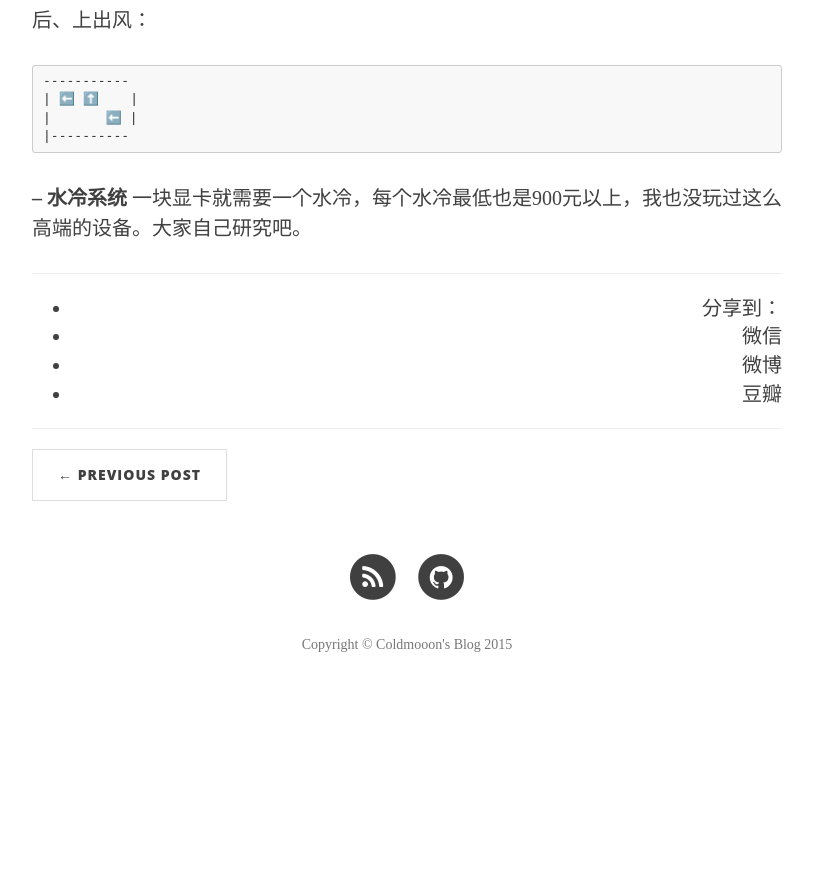
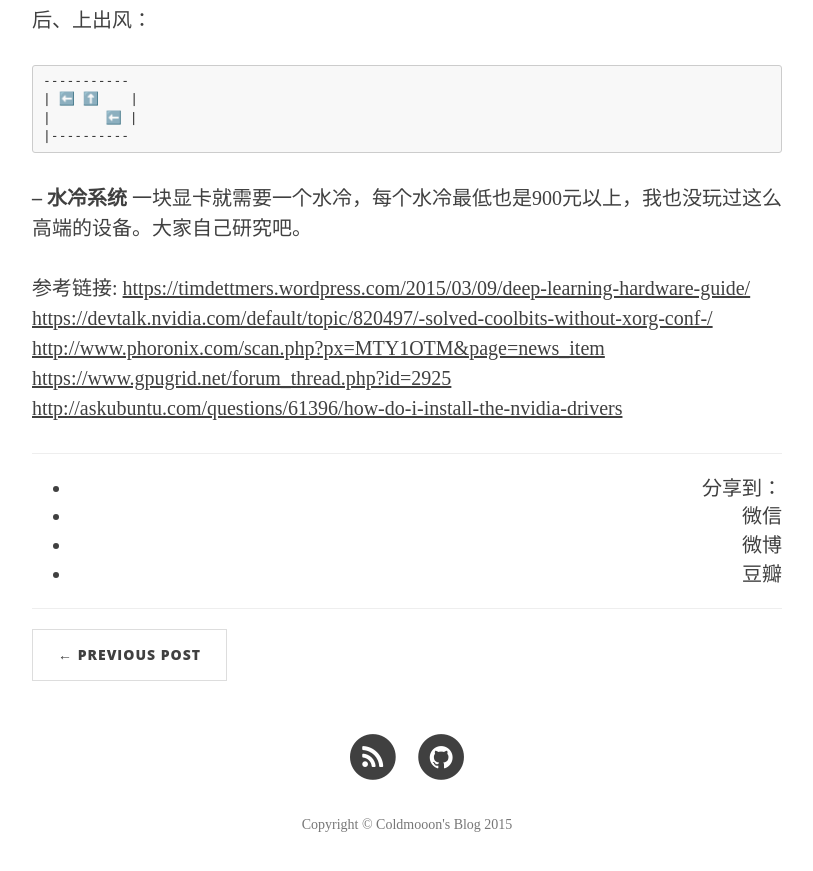
Before and after one commit to Coldmooon/coldmooon.github.io, a Jekyll site: the page built from _posts/2015-08-03-caffe_install.markdown, in a window 1280 px wide and 900 px high, scrolled down 15404 px. Shown: the top 871 px of the window, without its empty margins (233-1046 px from the left). Built offline with Jekyll 4.4.1, drawn with Linux system fonts in a browser that asks for light colours; nearby versions of some CDN libraries; comment, search, counter and statistics services are not loaded; before the commit the page ends 16124 px from its top, so only the background shows below that.

Commit message:
add reference links in chapter cooling

````diff
--- a/_posts/2015-08-03-caffe_install.markdown
+++ b/_posts/2015-08-03-caffe_install.markdown
@@ -609,3 +609,10 @@ $ nvidia-settings
 ```
 **-- 水冷系统**
 一块显卡就需要一个水冷，每个水冷最低也是900元以上，我也没玩过这么高端的设备。大家自己研究吧。
+
+参考链接:
+<https://timdettmers.wordpress.com/2015/03/09/deep-learning-hardware-guide/>
+<https://devtalk.nvidia.com/default/topic/820497/-solved-coolbits-without-xorg-conf-/>
+<http://www.phoronix.com/scan.php?px=MTY1OTM&page=news_item>
+<https://www.gpugrid.net/forum_thread.php?id=2925>
+<http://askubuntu.com/questions/61396/how-do-i-install-the-nvidia-drivers>
````
